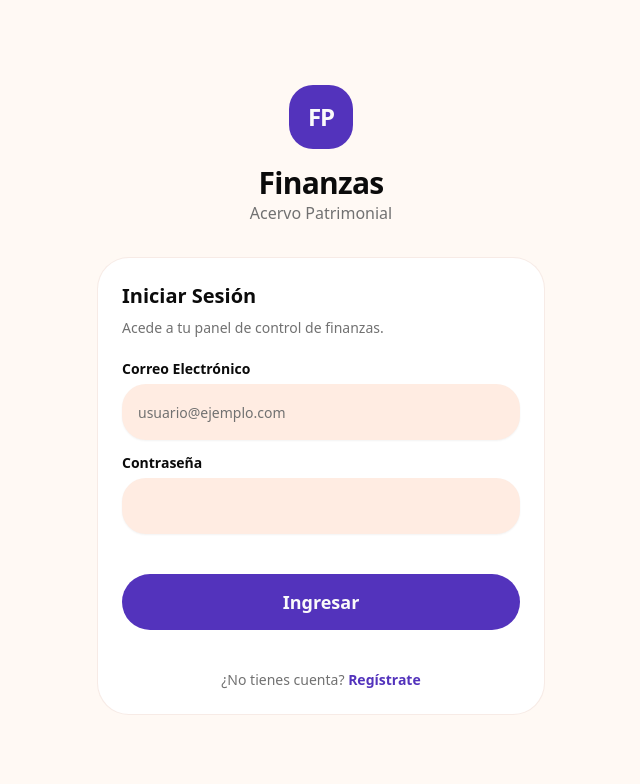
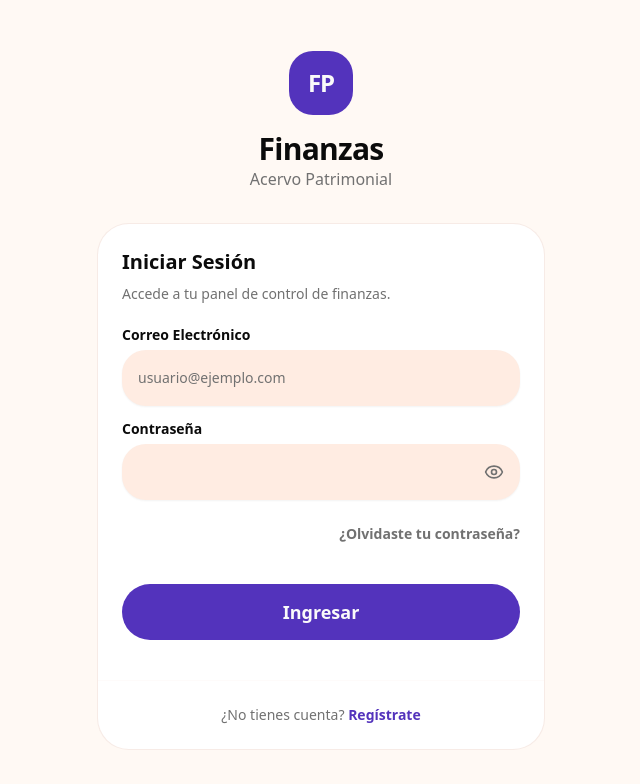
Before and after one commit to danielpachong14-cell/Finanzitas, a Next.js app in the folder frontend/: page /login in a window 1280 px wide. Shown: the top 784 px of the page, without its empty margins (319-959 px from the left). Built offline with nearby package versions, Linux system fonts and the light colour scheme; no server answers.

Commit message:
LogIn & SingUp Actualizados
1. Se implememento la recuperacion de cntraseña.
2. Se actualizo el panel de registro, ahora solicitando el nombre, email, contraseña y Confirmacion.
3. Funcionalidad de ocultar o mostrar la contraseña

```diff
--- a/frontend/src/app/login/page.tsx
+++ b/frontend/src/app/login/page.tsx
@@ -1,35 +1,128 @@
 "use client";
 
-import { useState } from "react";
-import { useRouter } from "next/navigation";
+import { useState, useEffect, Suspense } from "react";
+import { useRouter, useSearchParams } from "next/navigation";
 import { AuthService } from "@/core/auth/AuthService";
 import { Button } from "@/components/ui/button";
 import { Input } from "@/components/ui/input";
 import { Label } from "@/components/ui/label";
 import { Card, CardContent, CardDescription, CardFooter, CardHeader, CardTitle } from "@/components/ui/card";
+import { Eye, EyeOff, AlertCircle, ArrowLeft, Loader2 } from "lucide-react";
 
-export default function LoginPage() {
+type AuthView = "login" | "register" | "forgot_password" | "update_password";
+
+function LoginFormContent() {
   const router = useRouter();
+  const searchParams = useSearchParams();
+  const [view, setView] = useState<AuthView>("login");
   const [loading, setLoading] = useState(false);
+  const [error, setError] = useState<string | null>(null);
+  const [successMsg, setSuccessMsg] = useState<string | null>(null);
+
+  // Form fields
+  const [name, setName] = useState("");
   const [email, setEmail] = useState("");
   const [password, setPassword] = useState("");
+  const [confirmPassword, setConfirmPassword] = useState("");
 
-  const handleLogin = async (e: React.FormEvent) => {
+  // UI state
+  const [showPassword, setShowPassword] = useState(false);
+  const [showConfirmPassword, setShowConfirmPassword] = useState(false);
+
+  useEffect(() => {
+    // Exchange code for session if present (Supabase PKCE flow)
+    const code = searchParams.get("code");
+    if (code) {
+      AuthService.exchangeCode(code).catch(() => { });
+    }
+
+    // Check if URL has ?view=update_password (from Supabase email redirect)
+    if (searchParams.get("view") === "update_password" || code) {
+      setView("update_password");
+    }
+  }, [searchParams]);
+
+  const handleSubmit = async (e: React.FormEvent) => {
     e.preventDefault();
     setLoading(true);
+    setError(null);
+    setSuccessMsg(null);
+
     try {
+      if (view === "login") {
         const success = await AuthService.signIn(email, password);
         if (success) {
           router.push("/dashboard");
         } else {
-        alert("Error al iniciar sesión o registrarse. Revisa tus credenciales.");
+          setError("Correo o contraseña incorrectos.");
         }
-    } catch (error) {
-      console.error("Login failed:", error);
-      alert("Ocurrió un error inesperado.");
+      } else if (view === "register") {
+        if (password !== confirmPassword) {
+          setError("Las contraseñas no coinciden.");
+          setLoading(false);
+          return;
+        }
+        if (password.length < 6) {
+          setError("La contraseña debe tener al menos 6 caracteres.");
+          setLoading(false);
+          return;
+        }
+
+        const success = await AuthService.signUp(email, password, name);
+        if (success) {
+          setSuccessMsg("¡Registro exitoso! Revisa tu correo (si aplica) o inicia sesión.");
+          setView("login");
+        } else {
+          setError("Error al registrarse. Puede que el correo ya esté en uso.");
+        }
+      } else if (view === "forgot_password") {
+        const success = await AuthService.resetPassword(email);
+        if (success) {
+          setSuccessMsg("Si el correo existe, hemos enviado un enlace de recuperación.");
+        } else {
+          setError("Error al procesar la solicitud.");
+        }
+      } else if (view === "update_password") {
+        if (password !== confirmPassword) {
+          setError("Las contraseñas no coinciden.");
+          setLoading(false);
+          return;
+        }
+        if (password.length < 6) {
+          setError("La contraseña debe tener al menos 6 caracteres.");
+          setLoading(false);
+          return;
+        }
+
+        const { success, error: updateError } = await AuthService.updatePassword(password);
+        if (success) {
+          setSuccessMsg("¡Contraseña actualizada con éxito! Puedes iniciar sesión.");
+          resetForm();
+          setView("login");
+          // Clean up the URL
+          router.replace("/login");
+        } else {
+          setError(updateError || "Tu enlace es inválido o ha expirado. Por favor, solicita uno nuevo.");
+        }
+      }
+    } catch (err) {
+      console.error("Auth action failed:", err);
+      setError("Ocurrió un error inesperado.");
     } finally {
       setLoading(false);
     }
+  };
+
+  const resetForm = () => {
+    setError(null);
+    setSuccessMsg(null);
+    setPassword("");
+    setConfirmPassword("");
+  };
+
+  const changeView = (newView: AuthView) => {
+    resetForm();
+    setView(newView);
   };
 
 
@@ -46,15 +139,51 @@ export default function LoginPage() {
           <p className="text-muted-foreground">Acervo Patrimonial</p>
         </div>
 
-        <Card className="border-border/50 rounded-[32px] bg-card">
+        <Card className="border-border/50 rounded-[32px] bg-card relative overflow-hidden">
           <CardHeader>
-            <CardTitle className="text-xl text-foreground font-bold">Iniciar Sesión</CardTitle>
+            <CardTitle className="text-xl text-foreground font-bold">
+              {view === "login" && "Iniciar Sesión"}
+              {view === "register" && "Crear una Cuenta"}
+              {view === "forgot_password" && "Recuperar Contraseña"}
+              {view === "update_password" && "Actualizar Contraseña"}
+            </CardTitle>
             <CardDescription className="text-muted-foreground">
-              Acede a tu panel de control de finanzas.
+              {view === "login" && "Accede a tu panel de control de finanzas."}
+              {view === "register" && "Únete para gestionar todo tu acervo patrimonial."}
+              {view === "forgot_password" && "Te enviaremos un enlace para restaurar el acceso."}
+              {view === "update_password" && "Ingresa tu nueva contraseña para acceder."}
             </CardDescription>
           </CardHeader>
           <CardContent>
-            <form onSubmit={handleLogin} className="space-y-4">
+            {error && (
+              <div className="mb-4 flex items-center gap-2 text-destructive bg-destructive/10 p-3 rounded-xl text-sm font-medium">
+                <AlertCircle className="w-4 h-4" />
+                {error}
+              </div>
+            )}
+            {successMsg && (
+              <div className="mb-4 flex items-center gap-2 text-emerald-600 dark:text-emerald-400 bg-emerald-500/10 p-3 rounded-xl text-sm font-medium">
+                {successMsg}
+              </div>
+            )}
+
+            <form onSubmit={handleSubmit} className="space-y-4">
+              {view === "register" && (
+                <div className="space-y-2">
+                  <Label htmlFor="name" className="text-foreground font-semibold">Nombre Completo</Label>
+                  <Input
+                    id="name"
+                    type="text"
+                    placeholder="Juan Pérez"
+                    required
+                    className="rounded-2xl bg-muted border-none focus-visible:ring-primary h-14 px-4 text-base"
+                    value={name}
+                    onChange={(e) => setName(e.target.value)}
+                    disabled={loading}
+                  />
+                </div>
+              )}
+
               <div className="space-y-2">
                 <Label htmlFor="email" className="text-foreground font-semibold">Correo Electrónico</Label>
                 <Input
@@ -68,34 +197,114 @@ export default function LoginPage() {
                   disabled={loading}
                 />
               </div>
+
+              {view !== "forgot_password" && (
                 <div className="space-y-2 mt-2">
-                <Label htmlFor="password" className="text-foreground font-semibold">Contraseña</Label>
+                  <Label htmlFor="password" className="text-foreground font-semibold">
+                    {view === "update_password" ? "Nueva Contraseña" : "Contraseña"}
+                  </Label>
+                  <div className="relative">
                     <Input
                       id="password"
-                  type="password"
+                      type={showPassword ? "text" : "password"}
                       required
-                  className="rounded-2xl bg-muted border-none focus-visible:ring-primary h-14 px-4 text-base"
+                      className="rounded-2xl bg-muted border-none focus-visible:ring-primary h-14 px-4 text-base pr-12"
                       value={password}
                       onChange={(e) => setPassword(e.target.value)}
                       disabled={loading}
                     />
+                    <button
+                      type="button"
+                      tabIndex={-1}
+                      onClick={() => setShowPassword(!showPassword)}
+                      className="absolute right-4 top-1/2 -translate-y-1/2 text-muted-foreground hover:text-foreground transition-colors"
+                    >
+                      {showPassword ? <EyeOff className="w-5 h-5" /> : <Eye className="w-5 h-5" />}
+                    </button>
                   </div>
+                </div>
+              )}
+
+              {(view === "register" || view === "update_password") && (
+                <div className="space-y-2 mt-2">
+                  <Label htmlFor="confirm_password" className="text-foreground font-semibold">Confirmar Contraseña</Label>
+                  <div className="relative">
+                    <Input
+                      id="confirm_password"
+                      type={showConfirmPassword ? "text" : "password"}
+                      required
+                      className="rounded-2xl bg-muted border-none focus-visible:ring-primary h-14 px-4 text-base pr-12"
+                      value={confirmPassword}
+                      onChange={(e) => setConfirmPassword(e.target.value)}
+                      disabled={loading}
+                    />
+                    <button
+                      type="button"
+                      tabIndex={-1}
+                      onClick={() => setShowConfirmPassword(!showConfirmPassword)}
+                      className="absolute right-4 top-1/2 -translate-y-1/2 text-muted-foreground hover:text-foreground transition-colors"
+                    >
+                      {showConfirmPassword ? <EyeOff className="w-5 h-5" /> : <Eye className="w-5 h-5" />}
+                    </button>
+                  </div>
+                </div>
+              )}
+
+              {view === "login" && (
+                <div className="flex justify-end mt-1">
+                  <button
+                    type="button"
+                    onClick={() => changeView("forgot_password")}
+                    className="text-sm font-semibold text-muted-foreground hover:text-primary transition-colors mt-2"
+                  >
+                    ¿Olvidaste tu contraseña?
+                  </button>
+                </div>
+              )}
+
               <Button
                 type="submit"
-                className="w-full rounded-full bg-primary hover:bg-primary/90 text-primary-foreground py-7 h-14 text-lg font-bold transition-all hover: hover:-translate-y-1 mt-6"
+                className="w-full rounded-full bg-primary hover:bg-primary/90 text-primary-foreground py-7 h-14 text-lg font-bold transition-all hover:-translate-y-1 mt-6"
                 disabled={loading}
               >
-                {loading ? "Ingresando..." : "Ingresar"}
+                {loading ? "Procesando..." : (
+                  view === "login" ? "Ingresar" :
+                    view === "register" ? "Registrarse" :
+                      view === "update_password" ? "Guardar Contraseña" :
+                        "Enviar Enlace"
+                )}
               </Button>
             </form>
           </CardContent>
-          <CardFooter className="flex justify-center mt-4">
-            <p className="text-sm text-muted-foreground">
-              ¿No tienes cuenta? <a href="#" className="text-primary hover:underline font-bold">Regístrate</a>
+          <CardFooter className="flex flex-col gap-4 border-t border-border/10 pt-6 mt-4">
+            {view === "login" ? (
+              <p className="text-sm text-muted-foreground text-center">
+                ¿No tienes cuenta? <button type="button" onClick={() => changeView("register")} className="text-primary hover:underline font-bold">Regístrate</button>
               </p>
+            ) : (
+              <button
+                type="button"
+                onClick={() => changeView("login")}
+                className="text-sm text-muted-foreground hover:text-foreground font-semibold flex items-center gap-2 transition-colors m-auto"
+              >
+                <ArrowLeft className="w-4 h-4" /> Volver a Inicio de Sesión
+              </button>
+            )}
           </CardFooter>
         </Card>
       </div>
     </div>
   );
 }
+
+export default function LoginPage() {
+  return (
+    <Suspense fallback={
+      <div className="min-h-screen bg-background flex flex-col items-center justify-center p-4">
+        <Loader2 className="w-8 h-8 animate-spin text-primary" />
+      </div>
+    }>
+      <LoginFormContent />
+    </Suspense>
+  );
+}
```
Also changed, not shown: frontend/src/core/auth/AuthService.ts (+50 -16 lines). Lines whose indentation alone changed are shown as unchanged.
